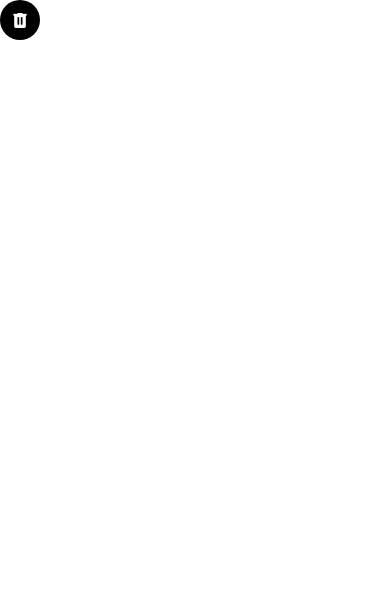
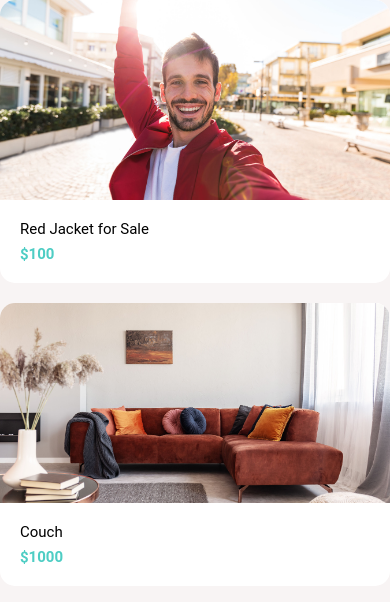
Before and after one commit to Sandi2156/DoneWithIt, a React Native app: screen / in a window 390 px wide. Shown: the top 602 px of the page. Built offline with nearby package versions, Linux system fonts and the light colour scheme.

Commit message:
added account-screen and listing-screen

```diff
--- a/App.js
+++ b/App.js
@@ -1,11 +1,10 @@
 import Screen from "./app/components/Screen";
 import MessagesScreen from "./app/screens/MessagesScreen";
 import Icon from "./app/components/Icon";
+import ListItem from "./app/components/ListItem";
+import AccountScreen from "./app/screens/AccountScreen";
+import ListingsScreen from "./app/screens/ListingsScreen";
 
 export default function App() {
-	return (
-		<Screen>
-			<Icon name="trash-can" />
-		</Screen>
-	);
+	return <ListingsScreen />;
 }
--- a/app/components/AppText.js
+++ b/app/components/AppText.js
@@ -8,6 +8,6 @@ export default function AppText(props) {
 const styles = StyleSheet.create({
 	text: {
 		fontFamily: "Roboto",
-		fontSize: 20,
+		fontSize: 15,
 	},
 });
--- a/app/components/ListItem.js
+++ b/app/components/ListItem.js
@@ -13,18 +13,23 @@ export default function ListItem({
 	subtitle,
 	onPress,
 	renderRightActions,
+	IconComponent,
 }) {
 	return (
 		<GestureHandlerRootView>
 			<Swipeable renderRightActions={renderRightActions}>
 				<TouchableHighlight onPress={onPress} underlayColor={colors.light}>
 					<View style={styles.continer}>
-						<Image style={styles.image} source={image} />
+						{IconComponent}
 
-						<View>
+						{image && <Image style={styles.image} source={image} />}
+
+						<View style={styles.details}>
 							<AppText style={styles.title}>{title}</AppText>
 
-							<AppText style={styles.subtitle}>{subtitle}</AppText>
+							{subtitle && (
+								<AppText style={styles.subtitle}>{subtitle}</AppText>
+							)}
 						</View>
 					</View>
 				</TouchableHighlight>
@@ -40,7 +45,8 @@ const styles = StyleSheet.create({
 		marginLeft: 20,
 		padding: 12,
 	},
-	image: { width: 70, height: 70, borderRadius: 35, marginRight: 10 },
+	details: { marginLeft: 10, justifyContent: "center" },
+	image: { width: 50, height: 50, borderRadius: 25 },
 	subtitle: { color: colors.medium },
-	title: { fontWeight: 500 },
+	title: { fontWeight: 600 },
 });
--- a/app/components/Screen.js
+++ b/app/components/Screen.js
@@ -3,8 +3,8 @@ import React from "react";
 
 import Constants from "expo-constants";
 
-export default function Screen({ children }) {
-	return <SafeAreaView style={styles.screen}>{children}</SafeAreaView>;
+export default function Screen({ children, style }) {
+	return <SafeAreaView style={[styles.screen, style]}>{children}</SafeAreaView>;
 }
 
 const styles = StyleSheet.create({
--- a/app/config/colors.js
+++ b/app/config/colors.js
@@ -6,4 +6,5 @@ export default {
 	medium: "#6e6969",
 	light: "#f8f4f4",
 	danger: "#ff5252",
+	yellow: "#ffe66d",
 };
--- /dev/null
+++ b/app/screens/AccountScreen.js
@@ -0,0 +1,59 @@
+import { FlatList, StyleSheet, Text, View } from "react-native";
+import React from "react";
+
+import Screen from "../components/Screen";
+import ListItem from "../components/ListItem";
+import Icon from "../components/Icon";
+import colors from "../config/colors";
+import ListItemSeperator from "../components/ListItemSeperator";
+
+const menuItems = [
+	{
+		title: "My Listings",
+		icon: { name: "format-list-bulleted", backgroundColor: "primary" },
+	},
+	{
+		title: "My Messages",
+		icon: { name: "email", backgroundColor: "secondary" },
+	},
+];
+
+export default function AccountScreen() {
+	return (
+		<Screen style={styles.screen}>
+			<View style={styles.container}>
+				<ListItem
+					title="sandipan mahata"
+					subtitle="sandipan@gmail.com"
+					image={require("../assets/mosh.jpg")}
+				/>
+			</View>
+
+			<View style={styles.container}>
+				<FlatList
+					data={menuItems}
+					keyExtractor={(item) => item.title}
+					renderItem={({ item }) => (
+						<ListItem
+							title={item.title}
+							IconComponent={<Icon {...item.icon} />}
+						/>
+					)}
+					ItemSeparatorComponent={ListItemSeperator}
+				/>
+			</View>
+
+			<View style={styles.container}>
+				<ListItem
+					title="Log Out"
+					IconComponent={<Icon name="logout" backgroundColor="yellow" />}
+				/>
+			</View>
+		</Screen>
+	);
+}
+
+const styles = StyleSheet.create({
+	container: { marginVertical: 10, backgroundColor: colors.white },
+	screen: { backgroundColor: colors.light },
+});
--- /dev/null
+++ b/app/screens/ListingsScreen.js
@@ -0,0 +1,43 @@
+import { FlatList, StyleSheet } from "react-native";
+import React from "react";
+
+import Screen from "../components/Screen";
+import Card from "../components/Card";
+import colors from "../config/colors";
+
+const listings = [
+	{
+		id: 1,
+		title: "Red Jacket for Sale",
+		price: 100,
+		image: require("../assets/jacket.jpg"),
+	},
+	{
+		id: 2,
+		title: "Couch",
+		price: 1000,
+		image: require("../assets/couch.jpg"),
+	},
+];
+
+export default function ListingsScreen() {
+	return (
+		<Screen style={styles.screen}>
+			<FlatList
+				data={listings}
+				keyExtractor={(item) => item.id.toString()}
+				renderItem={({ item }) => (
+					<Card
+						title={item.title}
+						subtitle={`$${item.price}`}
+						image={item.image}
+					/>
+				)}
+			/>
+		</Screen>
+	);
+}
+
+const styles = StyleSheet.create({
+	screen: { padding: 20, backgroundColor: colors.light },
+});
```
